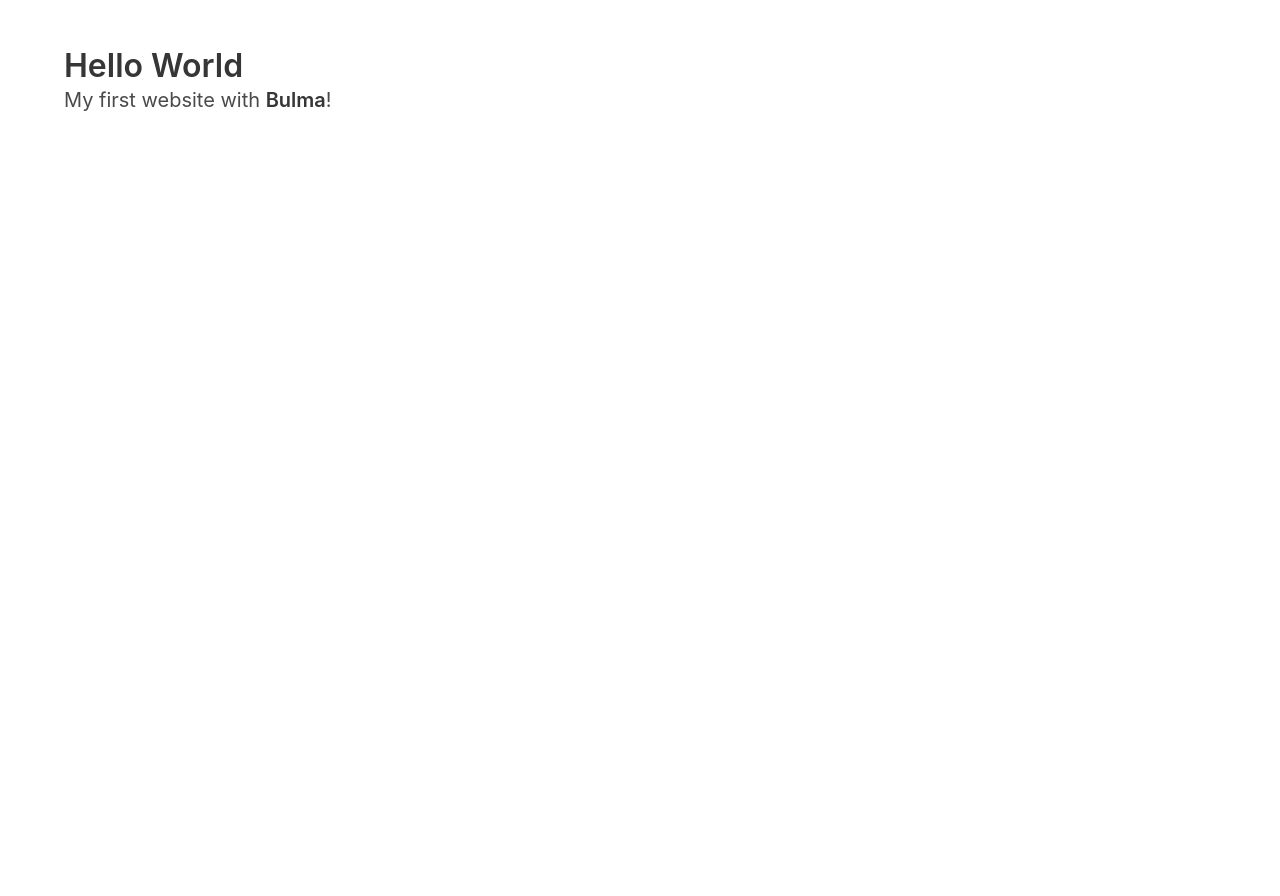
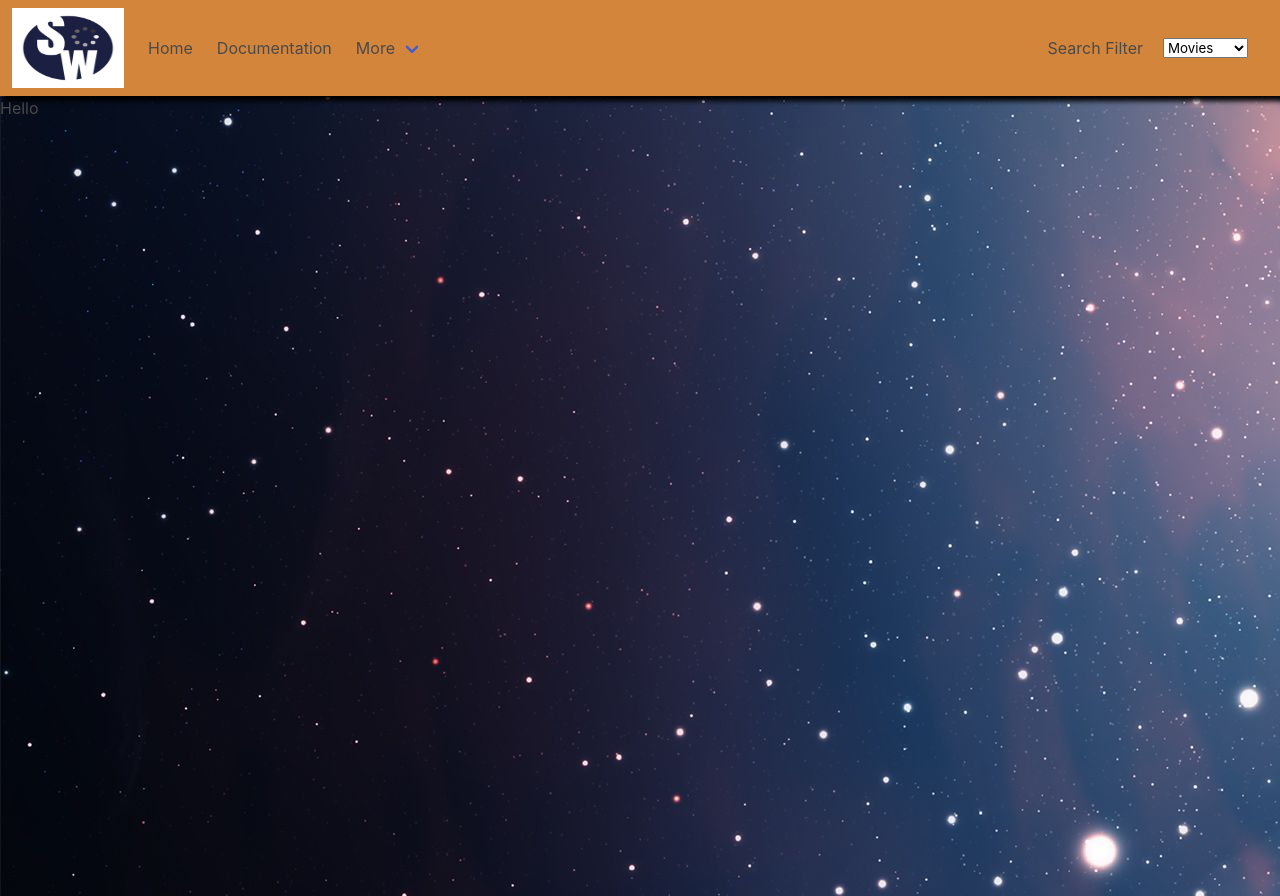
Before and after one commit to mtwence/DMC-project-1, a plain HTML site: page index.html in a window 1280 px wide. Before the commit the page ends 800 px from the top, so only its background shows below. Drawn offline with nearby package versions, Linux system fonts and the light colour scheme.

Commit message:
added background and navbar

```diff
--- /dev/null
+++ b/assets/css/style.css
@@ -0,0 +1,27 @@
+/*  {
+    border: 2px solid red;
+}*/
+
+.navbar-item img {
+    max-height: fit-content;
+}
+
+.navbar-item select {
+    margin: 20px;
+}
+
+.navbar, nav {
+    height: fit-content;
+    background-color: #d3853c;
+    box-shadow: 5px 5px 5px black;
+}
+
+nav img {
+    height: 10vh;
+}
+
+main {
+    height: 100vh;
+    background-image: url(../images/21523.jpg);
+
+}
--- a/index.html
+++ b/index.html
@@ -5,17 +5,71 @@
     <meta name="viewport" content="width=device-width, initial-scale=1">
     <title>StreamWhere</title>
     <link rel="stylesheet" href="https://cdn.jsdelivr.net/npm/bulma@0.9.4/css/bulma.min.css">
+    <link rel="stylesheet" href="./assets/css/style.css">
   </head>
   <body>
-  <section class="section">
-    <div class="container">
-      <h1 class="title">
-        Hello World
-      </h1>
-      <p class="subtitle">
-        My first website with <strong>Bulma</strong>!
-      </p>
-    </div>
-  </section>
+    <nav class="navbar" role="navigation" aria-label="main navigation">
+      <div class="navbar-brand">
+        <a class="navbar-item" href="https://bulma.io">
+          <img src="./assets/images/SW (1).png" width="112" height="100">
+        </a>
+
+        <a role="button" class="navbar-burger" aria-label="menu" aria-expanded="false" data-target="navbarBasicExample">
+          <span aria-hidden="true"></span>
+          <span aria-hidden="true"></span>
+          <span aria-hidden="true"></span>
+        </a>
+      </div>
+
+      <div id="navbarBasicExample" class="navbar-menu">
+        <div class="navbar-start">
+          <a class="navbar-item">
+            Home
+          </a>
+
+          <a class="navbar-item">
+            Documentation
+          </a>
+
+          <div class="navbar-item has-dropdown is-hoverable">
+            <a class="navbar-link">
+              More
+            </a>
+
+            <div class="navbar-dropdown">
+              <a class="navbar-item">
+                About
+              </a>
+              <a class="navbar-item">
+                Jobs
+              </a>
+              <a class="navbar-item">
+                Contact
+              </a>
+              <hr class="navbar-divider">
+              <a class="navbar-item">
+                Report an issue
+              </a>
+            </div>
+          </div>
+        </div>
+
+        <div class="navbar-end">
+          <div class="navbar-item">
+            <label for="filter">Search Filter</label>
+            <select name="" id="filter">
+              <option value="">Movies</option>
+              <option value="">Television</option>
+
+            </select>
+          </div>
+        </div>
+      </div>
+    </nav>
+
+    <main>
+      <h1>Hello</h1>
+    </main>
+       <script src="./assets/js/script.js"></script>
   </body>
 </html>
```
Also changed, not shown: assets/images/21523.jpg (added), assets/images/SW (1).png (added), assets/images/starrybg.jpg (added), assets/js/script.js (added), 1 other file.
